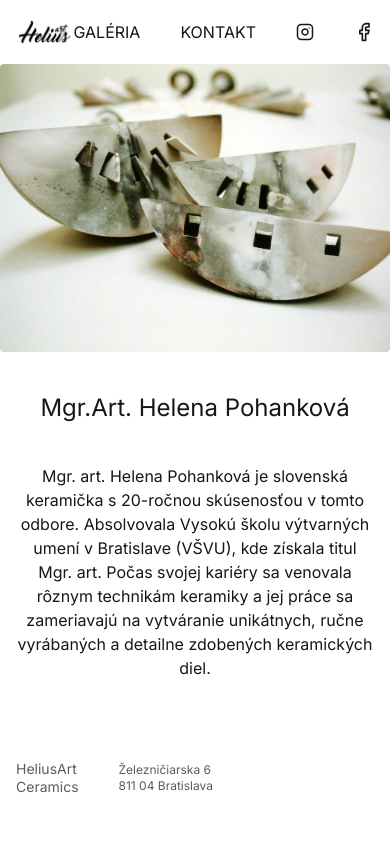
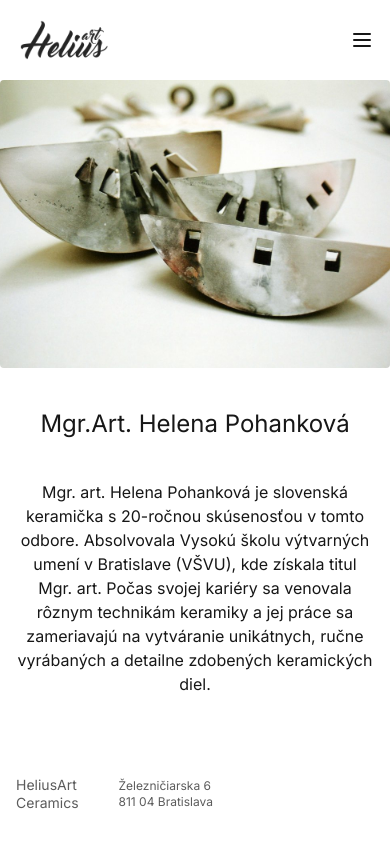
Before and after one commit to sabolukas/heliusartv2, a Next.js app: page / in a window 390 px wide. Shown: the top 848 px of the page. Built offline with nearby package versions, Linux system fonts and the light colour scheme.

Commit message:
Add responsive navigation

```diff
--- a/src/components/header/Header.tsx
+++ b/src/components/header/Header.tsx
@@ -1,21 +1,37 @@
+"use client";
+
 import Image from "next/image";
 import Link from "next/link";
-import { Facebook, Instagram } from "lucide-react";
+import { Facebook, Instagram, Menu, X } from "lucide-react";
+import { useState } from "react";
 
 const Header = () => {
+   const [isOpen, setIsOpen] = useState(false);
+
+   const toogleMenu = () => {
+      setIsOpen(!isOpen);
+
+      if (!isOpen) {
+         document.body.style.overflow = "hidden";
+      } else {
+         document.body.style.overflow = "auto";
+      }
+   };
+
    return (
-      <div className="w-full flex items-center justify-between py-5 px-4 sm:px-0 bg-white uppercase">
+      <div className="w-full flex items-center justify-between py-5 px-4 sm:px-0 uppercase">
          <Link href="/">
             <Image
                src="/logo.png"
                alt="logo"
                width="240"
                height="100"
-               className="w-24"
-               priority={true}
+               className="w-24 opacity-85 dark:invert"
             />
          </Link>
-         <div className="flex gap-10 items-center">
+
+         {/*Desktop*/}
+         <div className="sm:flex gap-10 items-center hidden">
             <Link href="/galeria">Galéria</Link>
             <Link href="/kontakt">Kontakt</Link>
             <Link
@@ -33,6 +49,45 @@ const Header = () => {
                <Facebook size={20} />
             </Link>
          </div>
+
+         {/*Mobile*/}
+         <div className="sm:hidden flex">
+            <Menu onClick={toogleMenu} />
+            {isOpen && (
+               <div className="fixed top-0 left-0 bg-background p-6 flex flex-col gap-6 w-screen h-screen overflow-hidden z-40">
+                  <Link href="/" onClick={toogleMenu}>
+                     O mne
+                  </Link>
+                  <Link href="/galeria" onClick={toogleMenu}>
+                     Galéria
+                  </Link>
+                  <Link href="/kontakt" onClick={toogleMenu}>
+                     Kontakt
+                  </Link>
+                  <div className="py-6 flex flex-col gap-6">
+                     <Link
+                        href="https://instagram.com/helena_pohankova"
+                        target="_blank"
+                        rel="noopener"
+                        className="flex flex-row items-center gap-2"
+                     >
+                        <Instagram size={18} />
+                        <span>Instagram</span>
+                     </Link>
+                     <Link
+                        href="https://www.facebook.com/heliusart"
+                        target="_blank"
+                        rel="noopener"
+                        className="flex flex-row items-center gap-2"
+                     >
+                        <Facebook size={20} />
+                        <span>Facebook</span>
+                     </Link>
+                  </div>
+                  <X onClick={toogleMenu} className="absolute top-6 right-6" />
+               </div>
+            )}
+         </div>
       </div>
    );
 };
```
